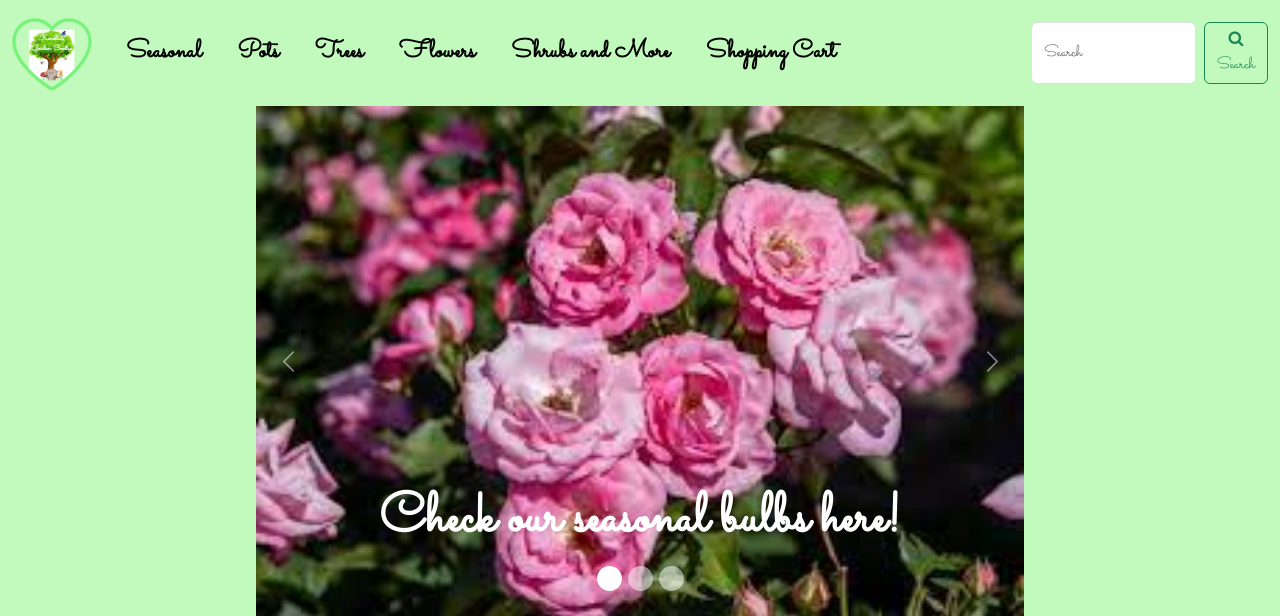
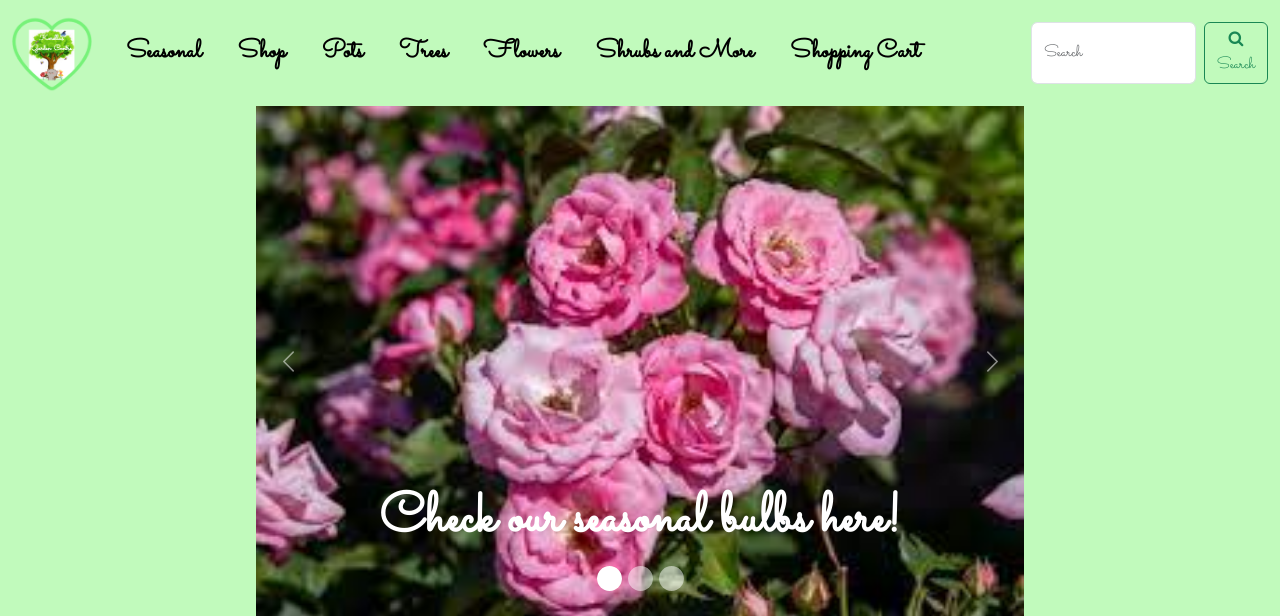
Before and after one commit to BlebaSbluzu/KorellaProject, a PHP site: page /home.php in a window 1280 px wide. Shown: the top 616 px of the page. Run offline with PHP 8.4, Linux system fonts and the light colour scheme; some libraries are stand-ins or nearby versions.

Commit message:
Update navbar.php

```diff
--- a/navbar.php
+++ b/navbar.php
@@ -32,6 +32,9 @@
                     <a class="nav-link active" aria-current="page" href="seasonal.php">Seasonal</a>
                 </li>
                 <li class="nav-item">
+                    <a class="nav-link active" aria-current="page" href="#">Shop</a>
+                </li>
+                <li class="nav-item">
                     <a class="nav-link active" aria-current="page" href="#">Pots</a>
                 </li>
                 <li class="nav-item">
@@ -46,6 +49,7 @@
                 <li class="nav-item">
                     <a class="nav-link active" aria-current="page" href="#">Shopping Cart</a>
                 </li>
+
 
 
 
```
